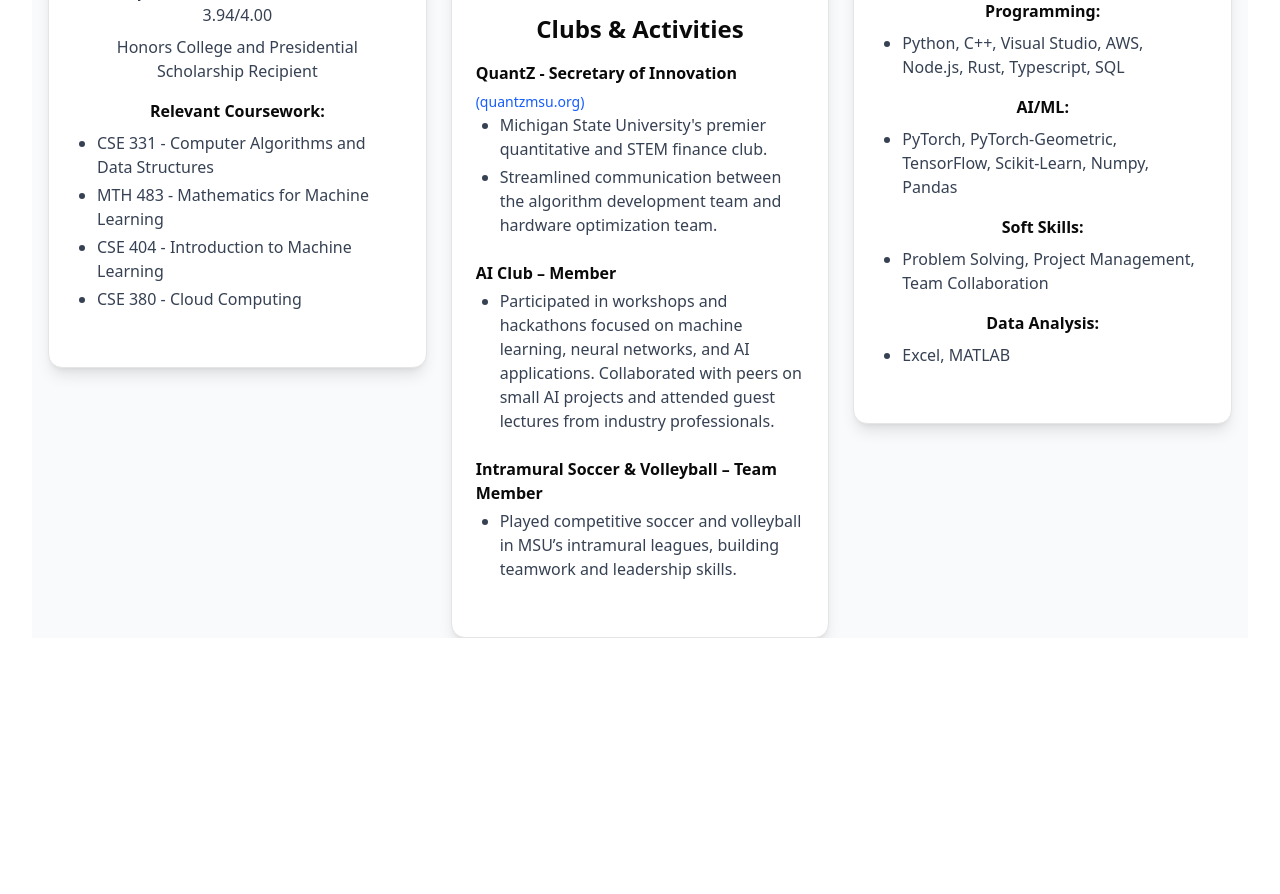
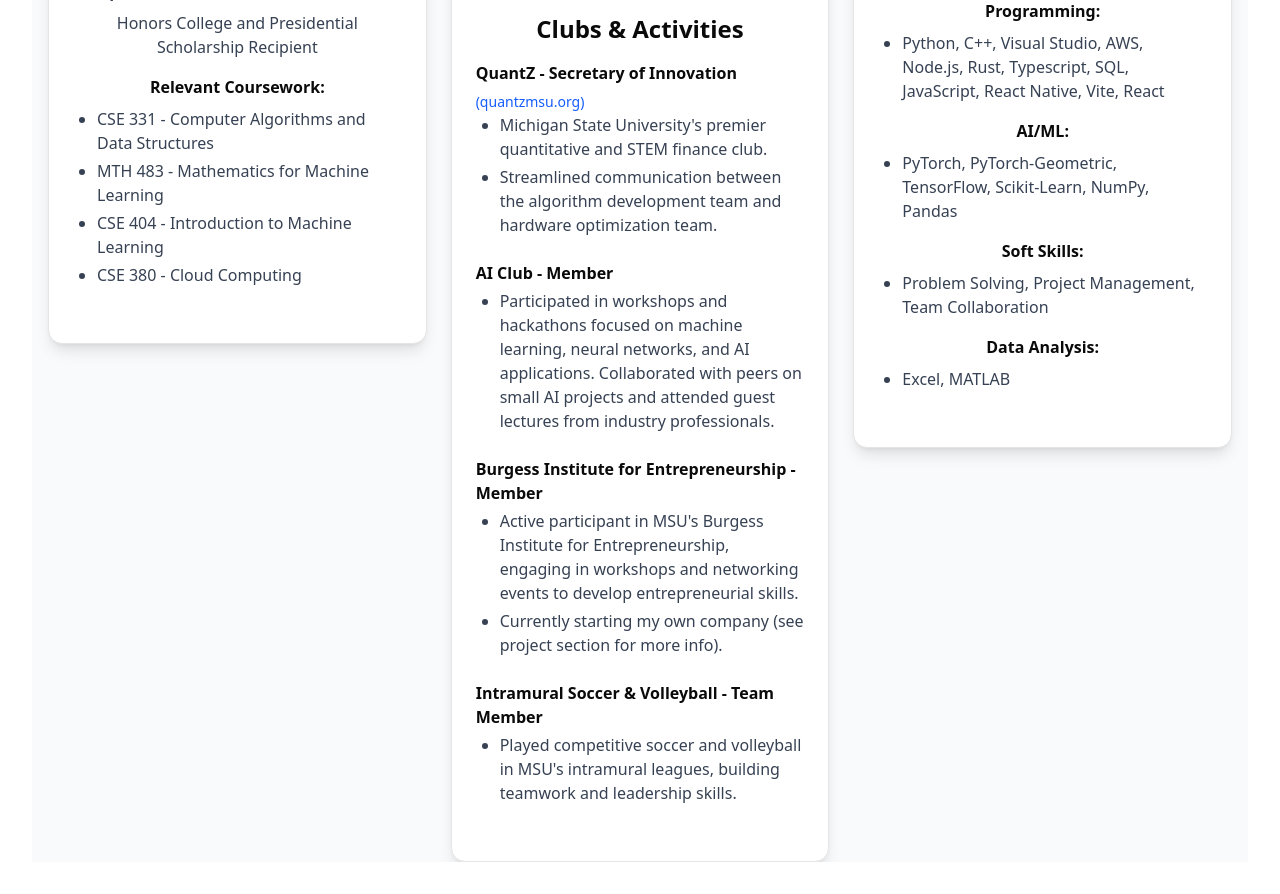
Before and after one commit to trevor-p-stevens/personal-portfolio, a React (Vite) app: page / in a window 1280 px wide. Shown: the part 1320-2214 px from the top of the page. Before the commit the page ends 1990 px from the top, so only its background shows below. Built offline with nearby package versions, Linux system fonts and the light colour scheme.

Commit message:
fixed errors

```diff
--- a/src/sections/Clubs.tsx
+++ b/src/sections/Clubs.tsx
@@ -25,18 +25,31 @@ export default function Clubs() {
           </ul>
         </div>
         <div className="mb-6">
-          <div className="font-semibold text-left mb-1">AI Club – Member</div>
+          <div className="font-semibold text-left mb-1">AI Club - Member</div>
           <ul className="list-disc ml-6 space-y-1 text-gray-700 text-left">
             <li>
               Participated in workshops and hackathons focused on machine learning, neural networks, and AI applications. Collaborated with peers on small AI projects and attended guest lectures from industry professionals.
             </li>
           </ul>
         </div>
-        <div>
-          <div className="font-semibold text-left mb-1">Intramural Soccer & Volleyball – Team Member</div>
+        <div className="mb-6">
+          <div className="font-semibold text-left mb-1">
+            Burgess Institute for Entrepreneurship - Member
+          </div>
           <ul className="list-disc ml-6 space-y-1 text-gray-700 text-left">
             <li>
-              Played competitive soccer and volleyball in MSU’s intramural leagues, building teamwork and leadership skills.
+              Active participant in MSU's Burgess Institute for Entrepreneurship, engaging in workshops and networking events to develop entrepreneurial skills.
+            </li>
+            <li>
+              Currently starting my own company (see project section for more info).
+            </li>
+          </ul>
+        </div>
+        <div>
+          <div className="font-semibold text-left mb-1">Intramural Soccer & Volleyball - Team Member</div>
+          <ul className="list-disc ml-6 space-y-1 text-gray-700 text-left">
+            <li>
+              Played competitive soccer and volleyball in MSU's intramural leagues, building teamwork and leadership skills.
             </li>
           </ul>
         </div>
--- a/src/sections/Education.tsx
+++ b/src/sections/Education.tsx
@@ -15,7 +15,7 @@ export default function Education({ type }: EducationProps) {
             <div className="text-gray-600 text-sm">East Lansing, MI | Fall 2023 – Spring 2027</div>
           </div>
           <div className="mb-2 text-gray-700">
-            Dual B.S. in <span className="font-semibold">Computer Science</span> and <span className="font-semibold">Computational Mathematics</span>, GPA: 3.94/4.00
+            Dual B.S. in <span className="font-semibold">Computer Science</span> and <span className="font-semibold">Computational Mathematics</span>, GPA: 3.9/4.0
           </div>
           <div className="mb-4 text-gray-700">
             Honors College and Presidential Scholarship Recipient
--- a/src/sections/Experience.tsx
+++ b/src/sections/Experience.tsx
@@ -7,7 +7,7 @@ export default function Experience() {
         <h2 className="text-2xl font-bold mb-4">Experience</h2>
         <div className="mb-4">
           <div className="font-semibold">Michigan State University, Heterogeneous Reasoning and Learning Lab</div>
-          <div className="text-gray-600 text-sm mb-1">Sep 2024 – Present</div>
+          <div className="text-gray-600 text-sm mb-1">Sep 2024 – Apr 2025</div>
           <div className="italic mb-2">Professorial Assistant Researcher / Software Engineer</div>
           <ul className="list-disc ml-6 space-y-1 text-gray-700 text-left">
             <li>Researched transformer neural networks for DNA sequencing analysis.</li>
--- a/src/sections/KeySkills.tsx
+++ b/src/sections/KeySkills.tsx
@@ -8,13 +8,13 @@ export default function KeySkills() {
         <div className="mb-4">
           <span className="font-semibold">Programming:</span>
           <ul className="list-disc ml-6 mt-2 space-y-1 text-gray-700 text-left">
-            <li>Python, C++, Visual Studio, AWS, Node.js, Rust, Typescript, SQL</li>
+            <li>Python, C++, Visual Studio, AWS, Node.js, Rust, Typescript, SQL, JavaScript, React Native, Vite, React</li>
           </ul>
         </div>
         <div className="mb-4">
           <span className="font-semibold">AI/ML:</span>
           <ul className="list-disc ml-6 mt-2 space-y-1 text-gray-700 text-left">
-            <li>PyTorch, PyTorch-Geometric, TensorFlow, Scikit-Learn, Numpy, Pandas</li>
+            <li>PyTorch, PyTorch-Geometric, TensorFlow, Scikit-Learn, NumPy, Pandas</li>
           </ul>
         </div>
         <div className="mb-4">
```
